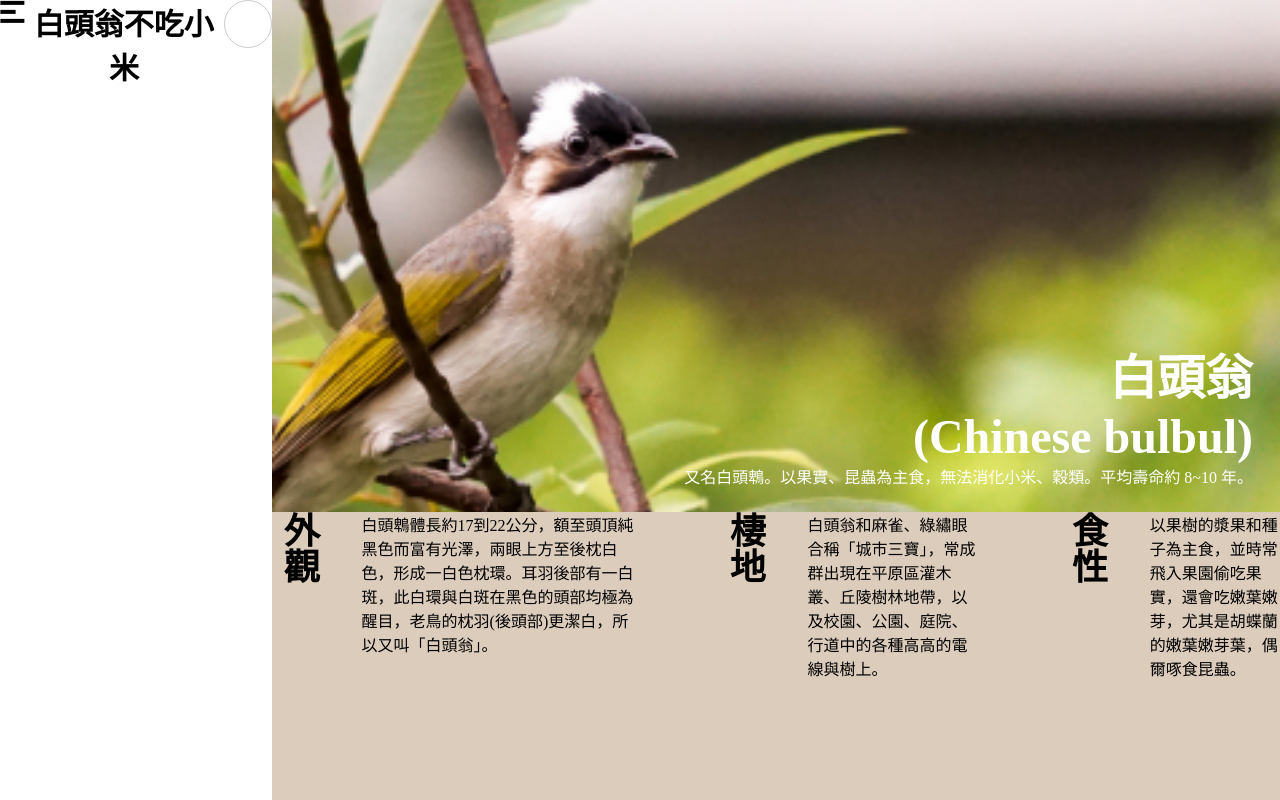
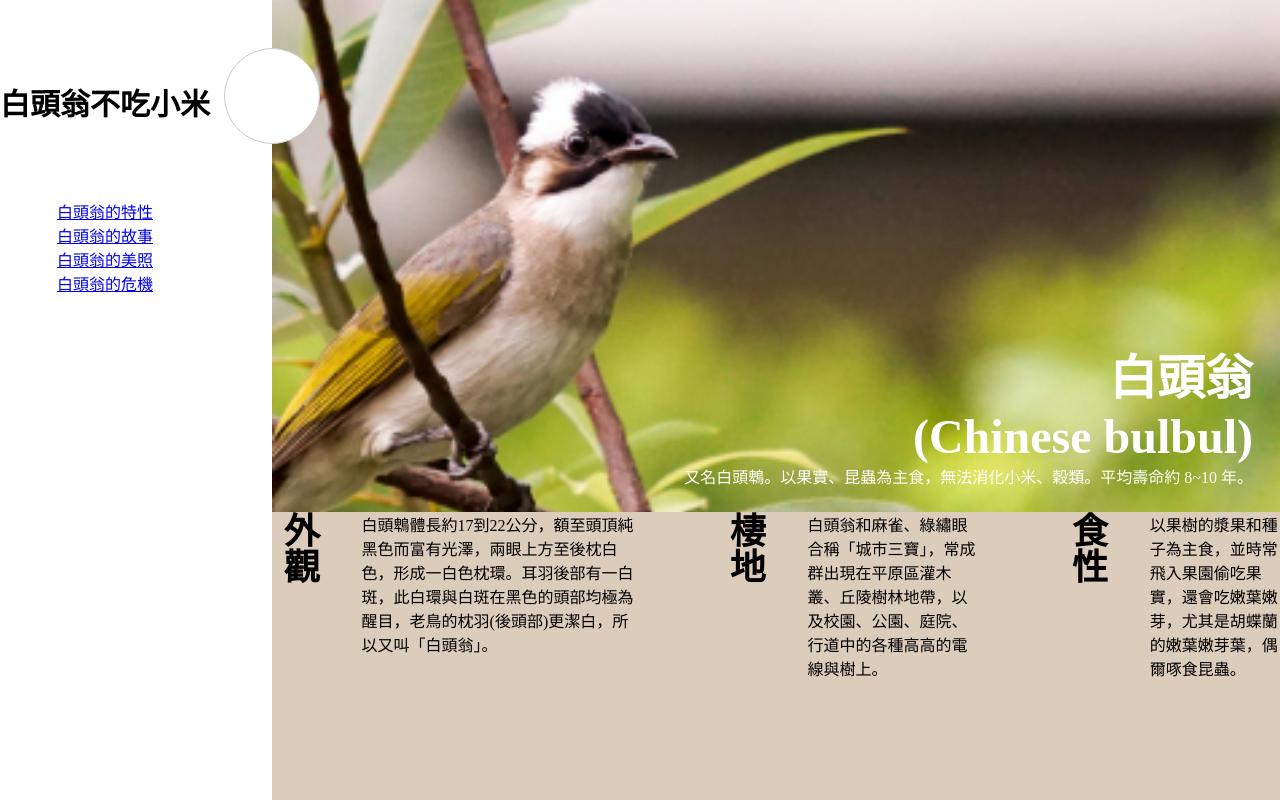
Before and after one commit to Sailwayfun/trident-interview, a Vue app: page / in a window 1280 px wide. Built offline with nearby package versions, Linux system fonts and the light colour scheme.

Commit message:
fix: adjust header

```diff
--- a/src/App.vue
+++ b/src/App.vue
@@ -24,6 +24,7 @@ getBirdTraits()
 </script>
 
 <template>
+  <div class="main-container">
     <header :class="{ expand: isHeaderExpanded }">
       <div class="wrapper">
         <HeaderContent
@@ -32,7 +33,6 @@ getBirdTraits()
         />
       </div>
     </header>
-
     <main class="wrapper">
       <aside class="side-bar">
         <HeaderContent
@@ -50,8 +50,8 @@ getBirdTraits()
               (Chinese bulbul)
             </h1>
             <p class="subtitle">
-            又名白頭鵯。以果實、昆蟲為主食，無法消化小米、穀類。平均壽命約 8~10
-            年。
+              又名白頭鵯。以果實、昆蟲為主食，無法消化小米、穀類。平均壽命約
+              8~10 年。
             </p>
           </div>
         </div>
@@ -65,9 +65,13 @@ getBirdTraits()
         </div>
       </div>
     </main>
+  </div>
 </template>
 
 <style scoped>
+.main-container {
+  --header-height: 87.74px;
+}
 h1 {
   font-size: 48px;
   font-weight: 700;
@@ -81,11 +85,12 @@ header {
   display: flex;
   justify-content: center;
   align-items: center;
-  height: 87.74px;
+  height: var(--header-height);
   padding-inline: 40px;
 
   &.expand {
-    height: 300px;
+    --header-height: 300px;
+    height: var(--header-height);
   }
 }
 .hero-image {
@@ -119,7 +124,7 @@ header {
   gap: 50.5px;
 }
 .right-section {
-  min-height: calc(100dvh - 87.74px);
+  min-height: calc(100dvh - var(--header-height));
   display: flex;
   flex-direction: column;
   width: 100%;
--- a/src/components/HeaderContent.vue
+++ b/src/components/HeaderContent.vue
@@ -5,7 +5,7 @@
     </button>
     <nav class="main-nav-heading">
       <h2 class="heading">白頭翁不吃小米</h2>
-      <div class="links" v-if="props.isOpen">
+      <div class="links" :class="{ open: props.isOpen }">
         <a href="#">白頭翁的特性</a>
         <a href="#">白頭翁的故事</a>
         <a href="#">白頭翁的美照</a>
@@ -40,8 +40,14 @@ const toggleHeaderNav = () => emit('toggle:header')
   font-size: 20px;
   font-weight: 700;
 }
+.links {
+  display: none;
+}
+.main-nav-heading {
+  gap: 35px;
+}
 .main-nav-heading,
-.links {
+.links.open {
   display: flex;
   flex-direction: column;
   align-items: center;
@@ -61,8 +67,27 @@ const toggleHeaderNav = () => emit('toggle:header')
   border: 1px solid #ccc;
 }
 @media only screen and (min-width: 768px) {
+  .main-nav-heading {
+    gap: 75px;
+  }
   .heading {
     font-size: 30px;
+    padding-top: 5rem;
+  }
+  .hamburger-menu {
+    display: none;
+  }
+  .links {
+    display: flex;
+    flex-direction: column;
+    align-items: center;
+  }
+  .logo {
+    width: 96px;
+    position: absolute;
+    transform: translateX(-50%);
+    z-index: 5;
+    top: 3rem;
   }
 }
 </style>
```
Lines whose indentation alone changed are shown as unchanged.
